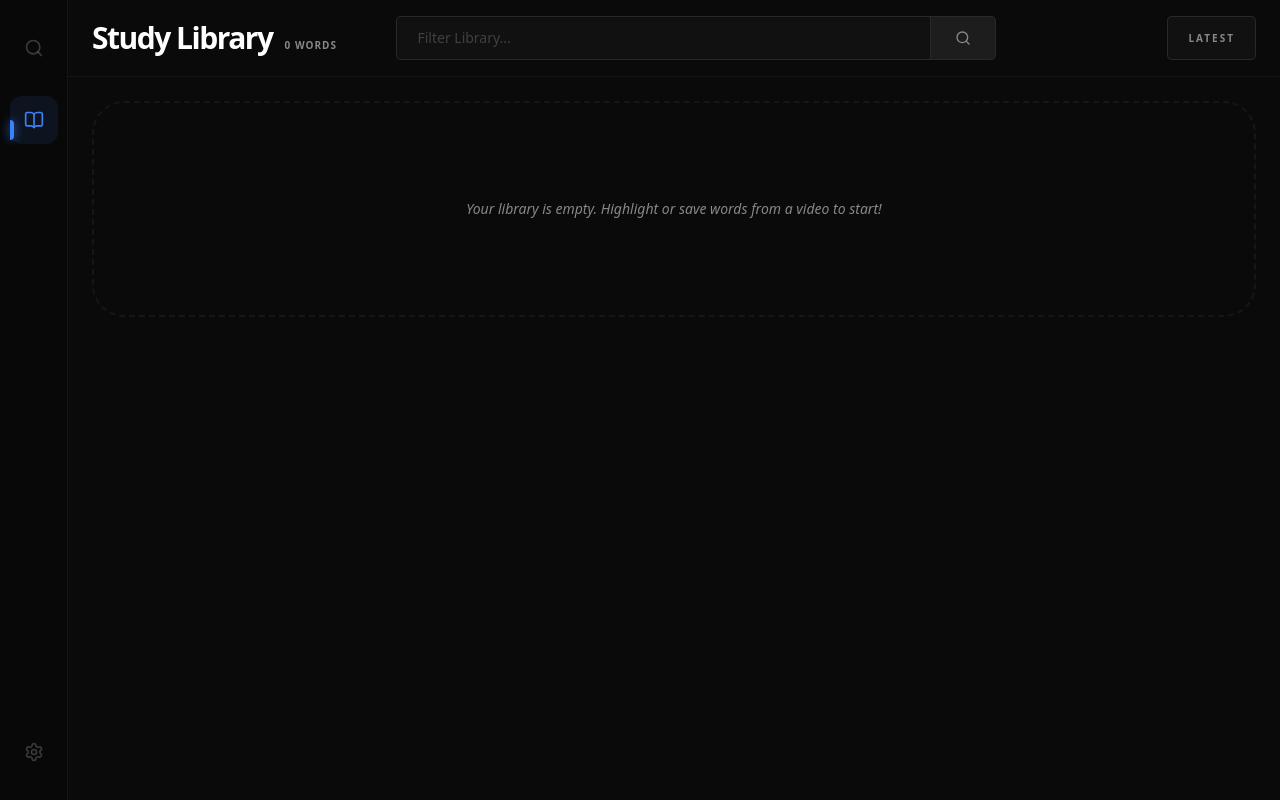
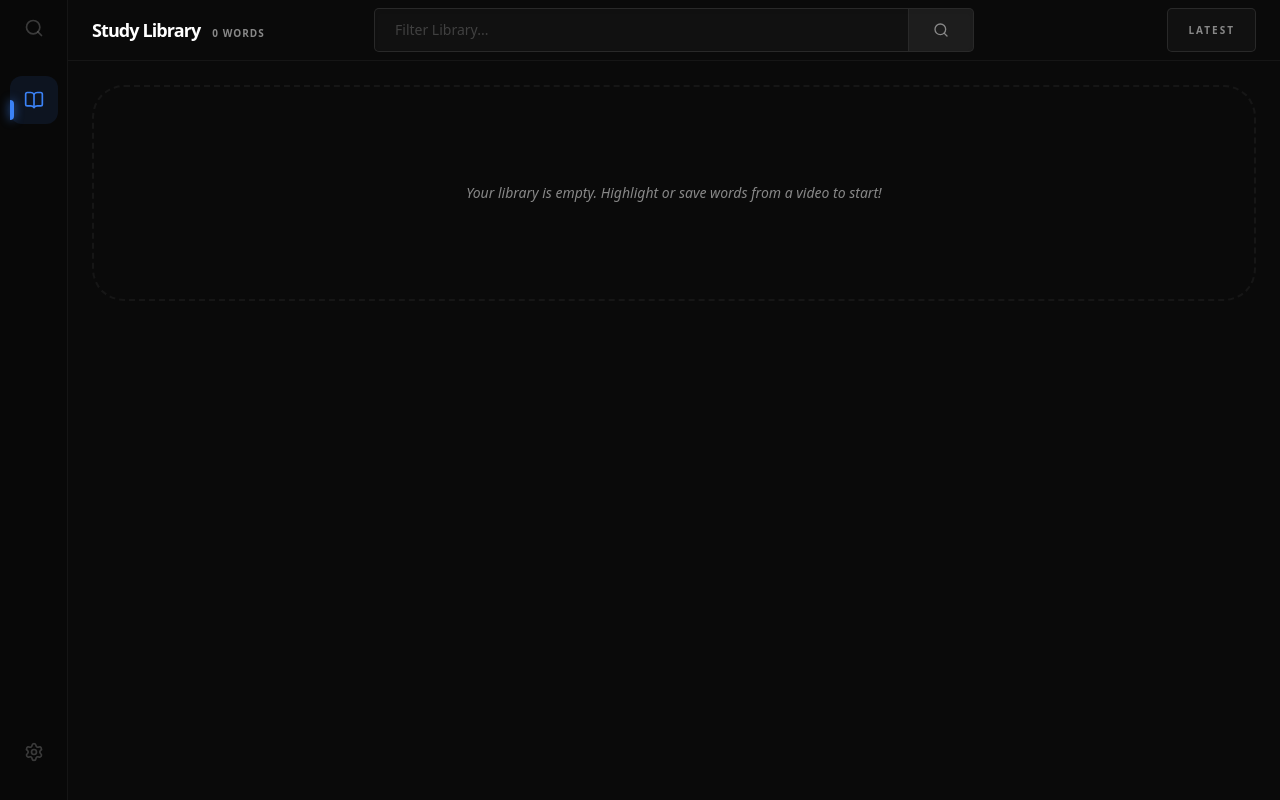
Before and after one commit to Saboor-Hamedi/study-tube, a React (Vite) app: page / in a window 1280 px wide. Both pictures are taken after a click on the button "LIBRARY". Built offline with nearby package versions, Linux system fonts and the light colour scheme.

Commit message:
The system has improves quite well

```diff
--- a/src/App.jsx
+++ b/src/App.jsx
@@ -43,15 +43,14 @@ export default function App() {
       <Activitybar view={view} setView={setView} />
 
       <main className="flex-1 relative overflow-hidden">
-        {/* Search View (Persistent Layer) */}
-        <div className={`absolute inset-0 ${view !== 'search' ? 'pointer-events-none opacity-0' : 'opacity-100'}`}>
+        {view === 'search' && (
+          <div className="absolute inset-0">
             <VideoView savePath={savePath} setSavePath={setSavePath} onAddVocab={addVocab} />
           </div>
+        )}
 
-        {/* Other views (Scrollable Layer) */}
-        <div className={`absolute inset-0 overflow-y-auto scrollbar-thin ${view === 'search' ? 'pointer-events-none opacity-0' : 'opacity-100'}`}>
-          <div className="w-full mx-auto h-full">
-            <div className={view !== 'vocab' ? 'hidden' : 'h-full'}>
+        {view === 'vocab' && (
+          <div className="absolute inset-0 overflow-y-auto scrollbar-thin">
             <LibraryView
               vocab={vocab} setVocab={setVocab}
               searchQuery={searchQuery} setSearchQuery={setSearchQuery}
@@ -60,13 +59,14 @@ export default function App() {
               api={api}
             />
           </div>
+        )}
 
-            <div className={view !== 'settings' ? 'hidden' : 'p-6 lg:p-8'}>
+        {view === 'settings' && (
+          <div className="absolute inset-0 overflow-y-auto scrollbar-thin p-6 lg:p-8">
             <h1 className="text-2xl font-bold mb-4 text-white">Settings</h1>
             <p className="text-muted">Configuration coming soon...</p>
           </div>
-          </div>
-        </div>
+        )}
       </main>
     </div>
   )
--- a/src/components/Activitybar.jsx
+++ b/src/components/Activitybar.jsx
@@ -36,7 +36,7 @@ export default function Activitybar({ view, setView }) {
   }
 
   return (
-    <div className="w-[68px] h-full shrink-0 bg-[#080808] border-r border-white/5 flex flex-col items-center py-6 relative z-30">
+    <div className="w-[68px] h-full shrink-0 bg-[#080808] border-r border-white/5 flex flex-col items-center pt-1 pb-6 relative z-30">
       <div className="flex flex-col gap-6 w-full items-center">
         {mainTabs.map(renderTab)}
       </div>
--- a/src/components/VideoView.jsx
+++ b/src/components/VideoView.jsx
@@ -141,16 +141,16 @@ export default function VideoView({ savePath, setSavePath, onAddVocab }) {
     <div className="flex flex-col h-full bg-[#0a0a0a]">
       {/* Universal Header */}
       {!preview && (
-        <header className="sticky top-0 z-20 bg-[#0a0a0a] border-b border-white/5 pt-2 sm:pt-4 pb-2 sm:pb-4">
+        <header className="sticky top-0 z-20 bg-[#0a0a0a] border-b border-white/5 py-2">
           <div className="max-w-7xl mx-auto flex items-center justify-between px-4 sm:px-6 gap-3 sm:gap-8">
             <div className="flex items-center gap-2 sm:gap-6 shrink-0 md:min-w-[200px]">
               <div className="flex items-baseline gap-2 sm:gap-3">
-                <h2 className="text-xl sm:text-2xl md:text-3xl font-black text-white tracking-tighter">StudyTube</h2>
+                <h2 className="text-[18px] font-black text-white tracking-tighter">StudyTube</h2>
               </div>
             </div>
 
             <div className="flex-1 max-w-[600px] flex items-center">
-              <div className="flex-1 flex items-stretch h-9 sm:h-11 border border-white/10 rounded-[5px] bg-white/[0.03] overflow-hidden focus-within:border-accent/40 transition-all shadow-inner">
+              <div className="flex-1 flex items-stretch h-9 sm:h-11 border border-white/10 rounded-[5px] bg-white/[0.03] overflow-hidden focus-within:border-accent/40 transition-all shadow-inner cursor-text">
                 <input
                   value={query}
                   onChange={doExternalSearch}
--- a/src/components/vocabulary/LibraryView.jsx
+++ b/src/components/vocabulary/LibraryView.jsx
@@ -1,7 +1,9 @@
+import { useMemo, memo } from 'react'
 import { Loader2, Trash2, Search as SearchIcon } from 'lucide-react'
 
-export default function LibraryView({ vocab, setVocab, searchQuery, setSearchQuery, sortBy, setSortBy, displayLimit, setDisplayLimit, api }) {
-  const filtered = vocab
+const LibraryView = ({ vocab, setVocab, searchQuery, setSearchQuery, sortBy, setSortBy, displayLimit, setDisplayLimit, api }) => {
+  const filtered = useMemo(() => {
+    return vocab
       .filter(v => {
         const q = searchQuery.toLowerCase()
         return v.text?.toLowerCase().includes(q) ||
@@ -12,22 +14,23 @@ export default function LibraryView({ vocab, setVocab, searchQuery, setSearchQue
         if (sortBy === 'az') return (a.text || '').localeCompare(b.text || '')
         return new Date(b.date || 0) - new Date(a.date || 0)
       })
+  }, [vocab, searchQuery, sortBy])
 
   return (
     <div className="flex flex-col h-full bg-[#0a0a0a] select-text overflow-hidden">
       {/* Universal Header (Matching VideoView) */}
-      <header className="sticky top-0 z-20 bg-[#0a0a0a] border-b border-white/5 pt-2 sm:pt-4 pb-2 sm:pb-4">
+      <header className="sticky top-0 z-20 bg-[#0a0a0a] border-b border-white/5 py-2">
         <div className="max-w-7xl mx-auto flex items-center justify-between px-4 lg:px-6 gap-3 sm:gap-8">
 
           <div className="flex items-center gap-2 sm:gap-6 shrink-0 md:min-w-[200px]">
             <div className="flex items-baseline gap-2 sm:gap-3">
-              <h2 className="text-xl sm:text-2xl md:text-3xl font-black text-white tracking-tighter shrink-0">Study Library</h2>
+              <h2 className="text-[18px] font-black text-white tracking-tighter shrink-0">Study Library</h2>
               <p className="text-[10px] text-muted font-bold uppercase tracking-widest hidden sm:block whitespace-nowrap">{vocab.length} Words</p>
             </div>
           </div>
 
           <div className="flex-1 max-w-[600px] flex items-center">
-            <div className="flex-1 flex items-stretch h-9 sm:h-11 border border-white/10 rounded-[5px] bg-white/[0.03] overflow-hidden focus-within:border-accent/40 transition-all shadow-inner">
+            <div className="flex-1 flex items-stretch h-9 sm:h-11 border border-white/10 rounded-[5px] bg-white/[0.03] overflow-hidden focus-within:border-accent/40 transition-all shadow-inner cursor-text">
               <input
                 type="text"
                 placeholder="Filter Library..."
@@ -70,14 +73,18 @@ export default function LibraryView({ vocab, setVocab, searchQuery, setSearchQue
             <div key={i} className="group bg-[#080808] border border-white/5 p-5 rounded-3xl hover:border-white/10 transition-all flex flex-col gap-4 relative">
 
               <div className="space-y-3 pr-10">
-                 <div className="flex items-center flex-wrap gap-3">
+                  <div className="flex flex-col gap-1.5">
                     {v.text?.split(' ').length > 3 ? (
                       <h3 className="text-base italic text-white/90 border-l-2 border-accent pl-3 py-1 leading-relaxed">"{v.text}"</h3>
                     ) : (
-                      <h3 className="text-xl font-black text-white">{v.text}</h3>
+                      <h3 className="text-xl font-black text-white leading-none">{v.text}</h3>
                     )}
-                    {v.type && v.text?.split(' ').length <= 3 && <span className="px-2 py-0.5 bg-white/5 text-muted text-[10px] font-bold uppercase tracking-widest rounded-full border border-white/5 truncate max-w-[100px] inline-block">{v.type.split(/[.,(]/)[0].trim().substring(0, 15)}</span>}
-                    {v.pronunciation && v.text?.split(' ').length <= 3 && <span className="text-[10px] font-mono text-accent bg-accent/10 px-1.5 py-0.5 rounded border border-accent/20">/{v.pronunciation}/</span>}
+                    {(v.type || v.pronunciation) && v.text?.split(' ').length <= 3 && (
+                      <div className="flex flex-col gap-0.5">
+                        {v.type && <span className="text-accent text-[9px] font-bold uppercase tracking-[0.15em]">{v.type.split(/[.,(]/)[0].trim().substring(0, 15)}</span>}
+                        {v.pronunciation && <span className="text-[10px] font-mono text-muted/30">/{v.pronunciation}/</span>}
+                      </div>
+                    )}
                   </div>
                  {v.loading ? (
                    <div className="flex items-center gap-2 py-1 opacity-50">
@@ -147,3 +154,5 @@ export default function LibraryView({ vocab, setVocab, searchQuery, setSearchQue
     </div>
   )
 }
+
+export default memo(LibraryView)
--- a/src/styles.css
+++ b/src/styles.css
@@ -11,7 +11,6 @@
 
 * {
   box-sizing: border-box;
-  cursor: default;
 }
 
 html, body, #app {
```
Lines whose indentation alone changed are shown as unchanged.
